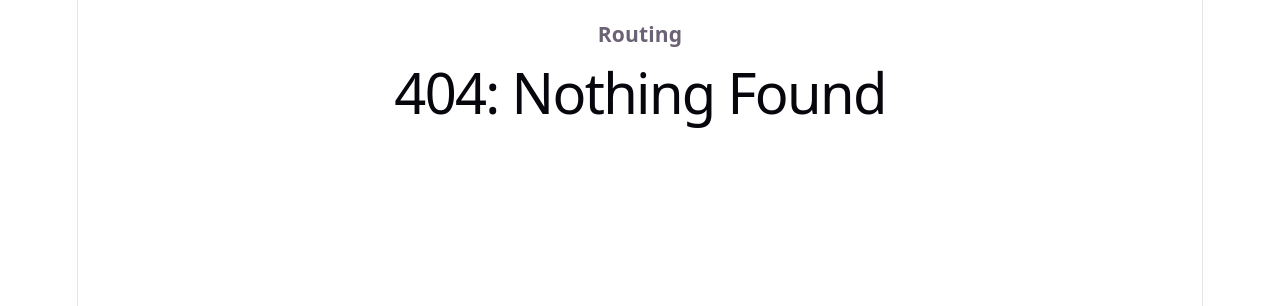
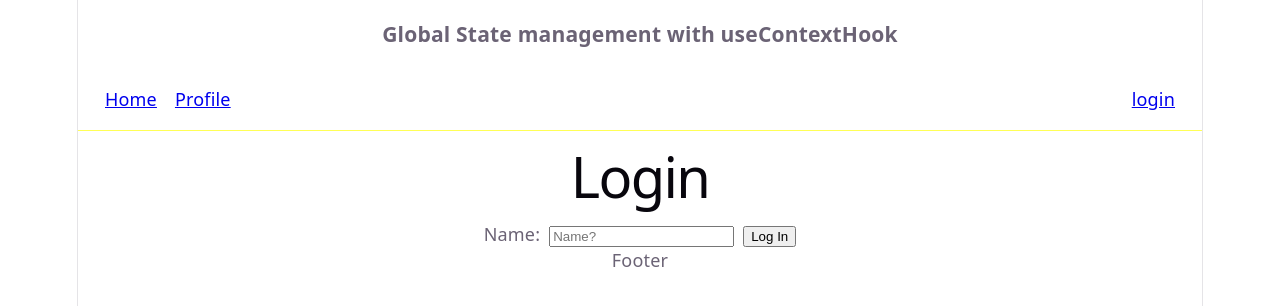
Before and after one commit to mouse-nam/ecommerce-react-practice-website, a React (Vite) app: page /auth in a window 1280 px wide. Before the commit this address had no page. Shown: the top 306 px of the page. Built offline with nearby package versions, Linux system fonts and the light colour scheme.

Commit message:
feat: initial file structure of state chapter

```diff
--- a/src/App.jsx
+++ b/src/App.jsx
@@ -1,33 +1,26 @@
 import { useState } from "react";
-import reactLogo from "./assets/react.svg";
-import viteLogo from "./assets/vite.svg";
-import heroImg from "./assets/hero.png";
-import "./App.css";
-import SignUpForm from "./components/SignUpForm";
-import { Route, Routes } from "react-router-dom";
-
-function HomePage() {
-  return <h1>HomePage</h1>;
-}
-
-function AboutPage() {
-  return <h1>AboutPage</h1>;
-}
-
-function FallbackPage() {
-  return <h1>404: Nothing Found</h1>;
-}
+import { Link, Route, Routes } from "react-router-dom";
+import HomePage from "./components/HomePage";
+import AboutPage from "./components/AboutPage";
+import LoginPage from "./components/LoginPage";
+import ProfilePage from "./components/ProfilePage";
+import Navbar from "./components/NavBar";
 
 function App() {
   return (
     <div>
-      <h3>Routing</h3>
-
+      <h3>Global State management with useContextHook</h3>
+      <Navbar />
       <Routes>
         <Route path="/" element={<HomePage />} />
         <Route path="/about" element={<AboutPage />} />
-        <Route path="*" element={<FallbackPage />} />
+        <Route path="/login" element={<LoginPage />} />
+        <Route path="/auth" element={<LoginPage />} />
+        <Route path="/profile" element={<ProfilePage />} />
+        {/* <Route path="*" element={<FallbackPage />} /> */}
       </Routes>
+
+      <p>Footer</p>
     </div>
   );
 }
--- /dev/null
+++ b/src/components/AboutPage.jsx
@@ -0,0 +1,7 @@
+export default function () {
+  return (
+    <>
+      <h1>About</h1>
+    </>
+  );
+}
--- /dev/null
+++ b/src/components/HomePage.jsx
@@ -0,0 +1,7 @@
+export default function () {
+  return (
+    <>
+      <h1>Home</h1>
+    </>
+  );
+}
--- /dev/null
+++ b/src/components/LoginPage.jsx
@@ -0,0 +1,44 @@
+import { useState } from "react";
+
+export default function LoginPage() {
+  const [name, setName] = useState("");
+
+  function handleSubmit(e) {
+    e.preventDefault();
+    if (!name.trim()) return;
+    alert(`Login - ${name}`);
+  }
+
+  function onSubmitClick() {
+    alert("clicked");
+  }
+
+  return (
+    <div style={{ padding: "0 1.5rem" }}>
+      <h1>Login</h1>
+      <form onSubmit={handleSubmit} style={{ marginTop: "1rem" }}>
+        <label>
+          Name:
+          <input
+            type="text"
+            placeholder="Name?"
+            value={name}
+            onChange={(e) => setName(e.target.value)}
+            style={{ marginLeft: "0.5rem" }}
+          />
+        </label>
+        <button style={{ marginLeft: "0.5rem" }}>Log In</button>
+      </form>
+    </div>
+  );
+
+  return (
+    <>
+      <h1>Login</h1>
+      <input type="text" placeholder="Name" />
+      <button type="submit" onClick={onSubmitClick}>
+        Login
+      </button>
+    </>
+  );
+}
--- /dev/null
+++ b/src/components/NavBar.jsx
@@ -0,0 +1,103 @@
+import { Link } from "react-router-dom";
+// import { useAuth } from "../context/AuthContext";
+
+export default function Navbar() {
+  //   const { user, logout } = useAuth();
+
+  return (
+    <header
+      style={{
+        padding: "1rem 1.5rem",
+        marginBottom: "1rem",
+        borderBottom: "1px solid #ffff56",
+        display: "flex",
+        justifyContent: "space-between",
+      }}
+    >
+      <nav
+        style={{
+          display: "flex",
+          gap: "1rem",
+        }}
+      >
+        <Link to="/">Home</Link>
+        <Link to="profile">Profile</Link>
+      </nav>
+
+      <div>
+        <Link to="login">login</Link>
+      </div>
+    </header>
+  );
+
+  return (
+    <nav className="navbar">
+      <div className="navbar-container">
+        <div className="navbar-links">
+          <Link to="/" className="navbar-link">
+            Home
+          </Link>
+          <Link to="/profile" className="navbar-link">
+            Profile
+          </Link>
+        </div>
+        <div className="navbar-auth">
+          {/* {!user ? ( */}
+          <div className="navbar-auth-links">
+            <Link to="/auth" className="btn btn-secondary">
+              Login
+            </Link>
+            <Link to="/auth" className="btn btn-primary">
+              Signup
+            </Link>
+          </div>
+          {/* ) : (
+            <div className="navbar-user">
+              <span className="navbar-greeting">Hello, {user.email}</span>
+              <button className="btn btn-secondary" onClick={logout}>
+                Logout
+              </button>
+            </div>
+          )} */}
+        </div>
+      </div>
+    </nav>
+  );
+
+  return (
+    <nav className="navbar">
+      <div className="navbar-container">
+        <Link to="/" className="navbar-brand">
+          ShopHub
+        </Link>
+        <div className="navbar-links">
+          <Link to="/" className="navbar-link">
+            Home
+          </Link>
+          <Link to="/checkout" className="navbar-link">
+            Cart
+          </Link>
+        </div>
+        <div className="navbar-auth">
+          {!user ? (
+            <div className="navbar-auth-links">
+              <Link to="/auth" className="btn btn-secondary">
+                Login
+              </Link>
+              <Link to="/auth" className="btn btn-primary">
+                Signup
+              </Link>
+            </div>
+          ) : (
+            <div className="navbar-user">
+              <span className="navbar-greeting">Hello, {user.email}</span>
+              <button className="btn btn-secondary" onClick={logout}>
+                Logout
+              </button>
+            </div>
+          )}
+        </div>
+      </div>
+    </nav>
+  );
+}
--- /dev/null
+++ b/src/components/ProfilePage.jsx
@@ -0,0 +1,8 @@
+export default function () {
+  return (
+    <>
+      <h1>Profile</h1>
+      <p>Name: [Pull form context]</p>
+    </>
+  );
+}
```
Also changed, not shown: src/examples/App-routing-example.jsx (added, +41 -0 lines), src/examples/App-basic-map-example.jsx (renamed from src/App-basic-map-example.jsx), src/examples/App-input-exapmle.jsx (renamed from src/App-input-exapmle.jsx), src/examples/App-toggole-example.jsx (renamed from src/App-toggole-example.jsx), 1 other file (tests, documents, lock files or other folders).
